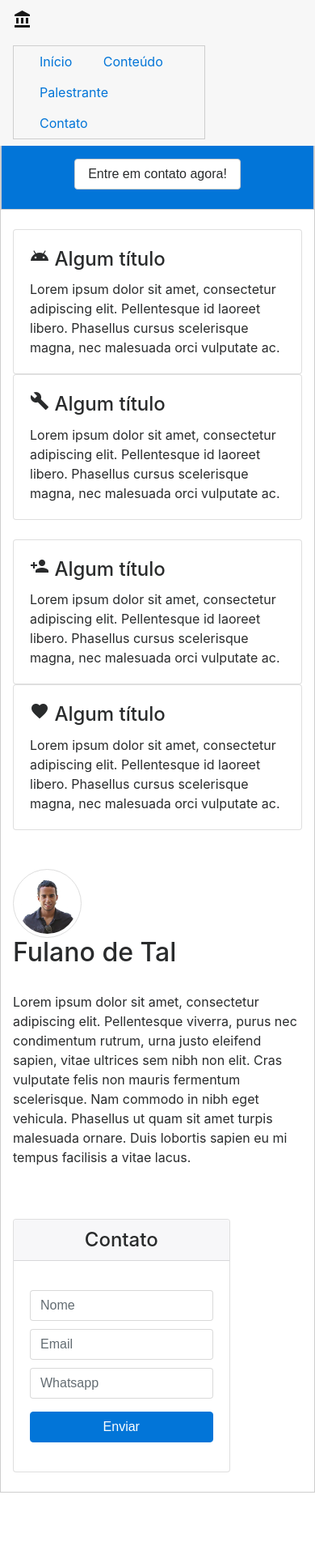
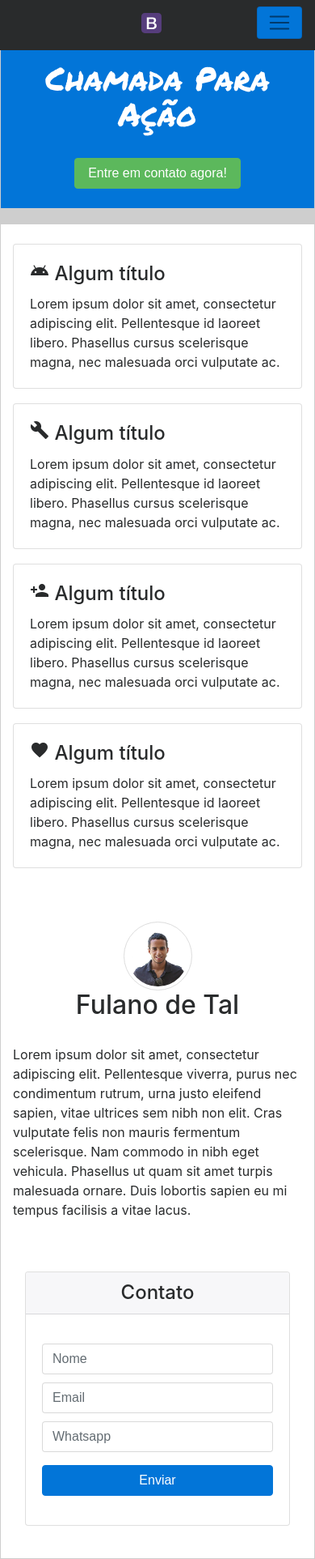
Before and after one commit to raulfmiranda/congressomobile, a plain HTML site: page parte2/index.html in a window 390 px wide. Shown: the whole page at 81% size. Before the commit the page ends 1843 px from the top, so only its background shows below. Drawn offline with nearby package versions, Linux system fonts and the light colour scheme.

Commit message:
Layout responsivo

```diff
--- a/parte2/css/main.css
+++ b/parte2/css/main.css
@@ -1,3 +1,13 @@
+.card {
+	margin-bottom: 5% !important;
+}
+
 h1 {
-	text-align: center;
+	font-family: 'Permanent Marker', cursive !important;
 }
+
+@media (max-width: 768px) {
+	h2 {
+		text-align: center;
+	}
+}
--- a/parte2/index.html
+++ b/parte2/index.html
@@ -7,10 +7,66 @@
 		<link href='css/main.css' rel='stylesheet'>
 		<link href='css/bootstrap.min.css' rel='stylesheet'>
 		<link href="https://fonts.googleapis.com/icon?family=Material+Icons" rel="stylesheet">
+		<link href="https://fonts.googleapis.com/css?family=Permanent+Marker" rel="stylesheet">
 	</head>
 	<body>
 
-		<nav class="navbar navbar-toggleable-md navbar-light bg-faded fixed-top">
+	<!--
+		<nav class="navbar navbar-toggleable-md navbar-light bg-faded">
+		  <button class="navbar-toggler navbar-toggler-right" type="button" data-toggle="collapse" data-target="#navbarSupportedContent" aria-controls="navbarSupportedContent" aria-expanded="false" aria-label="Toggle navigation">
+			<span class="navbar-toggler-icon"></span>
+		  </button>
+		  <a class="navbar-brand" href="#">Navbar</a>
+
+		  <div class="collapse navbar-collapse" id="navbarSupportedContent">
+			<ul class="navbar-nav mr-auto">
+			  <li class="nav-item active">
+				<a class="nav-link" href="#">Home <span class="sr-only">(current)</span></a>
+			  </li>
+			  <li class="nav-item">
+				<a class="nav-link" href="#">Link</a>
+			  </li>
+			  <li class="nav-item">
+				<a class="nav-link disabled" href="#">Disabled</a>
+			  </li>
+			</ul>
+		  </div>
+		</nav>
+	-->
+
+		<nav class="navbar navbar-toggleable-md navbar-light bg-faded fixed-top navbar-expand-md bg-inverse">
+			<button class="navbar-toggler navbar-toggler-right bg-primary" type="button" data-toggle="collapse" data-target="#navbarSupportedContent" aria-controls="navbarSupportedContent" aria-expanded="false" aria-label="Toggle navigation">
+				<span class="navbar-toggler-icon"></span>
+			</button>
+			<div class='container'>
+				<h1 class="navbar-brand">
+					<img src="bootstrap-solid.svg" width="25" height="25" alt="">
+					<!-- <i class="material-icons">account_balance</i> -->
+				</h1>
+
+				<div class="container-fluid collapse navbar-collapse bg-primary" id="navbarSupportedContent" style="border:1px solid #cecece; margin-left:40%; margin-right:30%;">
+					<ul class="navbar-nav mr-auto">
+						<li class="nav-item active">
+							<a class="btn btn-primary" id="inicio-button" href="#">Início<span class="sr-only">(current)</span></a>
+						</li>
+						<li class="nav-item active">
+							<a class="btn btn-primary" id="conteudo-button" href="#">Conteúdo<span class="sr-only">(current)</span></a>
+						</li>
+						<li class="nav-item active">
+							<a class="btn btn-primary" id="palestrante-button" href="#">Palestrante<span class="sr-only">(current)</span></a>
+						</li>
+						<li class="nav-item active">
+							<a class="btn btn-primary" id="contato-button" href="#">Contato<span class="sr-only">(current)</span></a>
+						</li>
+					</ul>
+				</div>
+
+			</div>
+		</nav>
+
+
+	<!--
+		<nav class="navbar navbar-toggleable-md navbar-light bg-faded fixed-top navbar-expand-md">
 			<div class='container'>
 				<h1 class="navbar-brand"><i class="material-icons">account_balance</i></h1>
 				<div class="container-fluid" style="border:1px solid #cecece; margin-right:120px;">
@@ -21,11 +77,11 @@
 				</div>
 			</div>
 		</nav>
-
+	-->
 
 		<div class='container' style="border:1px solid #cecece; margin-top:55px">
 			</br>
-			<div id='inicio' class="bg-primary text-white" style="border:1px solid #cecece; margin:-25px -15px 0px -15px">
+			<div id='inicio' class="bg-primary text-white" style="border-bottom:20px solid #cecece; margin:-25px -15px 0px -15px">
 				<div class='row'>
 					<div class='col-md-12 text-center'>
 					<h1 style="margin-top:20px">Chamada Para Ação</h1>
@@ -34,7 +90,7 @@
 				</br>
 				<div class='row'>
 					<div class='col-md-12 text-center'>
-					<button type='button' class="btn btn-secondary">Entre em contato agora!</button>
+					<button type='button' class="btn btn-success">Entre em contato agora!</button>
 					</div>
 				</div>
 				</br>
@@ -60,7 +116,7 @@
 					</div>
 				</div>
 			</div>
-			</br>
+			<!-- </br> -->
 			<div class="row">
 				<div class='col-md-4 offset-md-2'>
 					<div class='card'>
@@ -82,7 +138,7 @@
 			</br></br>
 
 			<div id='palestrante' class='row align-items-center'>
-				<div class='col-md-2 offset-md-2'>
+				<div class='col-md-2 offset-md-2 text-center'>
 					<img class="rounded-circle img-thumbnail" src='Fulano-de-Tal-75x75-fundo-transparente.png'/>
 				</div>
 				<div class='col-md-8'>
@@ -97,8 +153,9 @@
 			</div>
 			</br></br>
 
-			<div id='contato' class='offset-md-2'>
-				<div class='card w-75'>
+			<!-- <div id='contato' style='margin-right:18%; margin-left:18%'> -->
+			<div id='contato' class='col-md-8 offset-md-2'>
+				<div class='card'>
 					<h4 class='card-header text-center'>Contato</h4>
 					<div class='card-block'>
 						<p class='card-text'>
```
Also changed, not shown: parte2/bootstrap-solid.svg (added).
